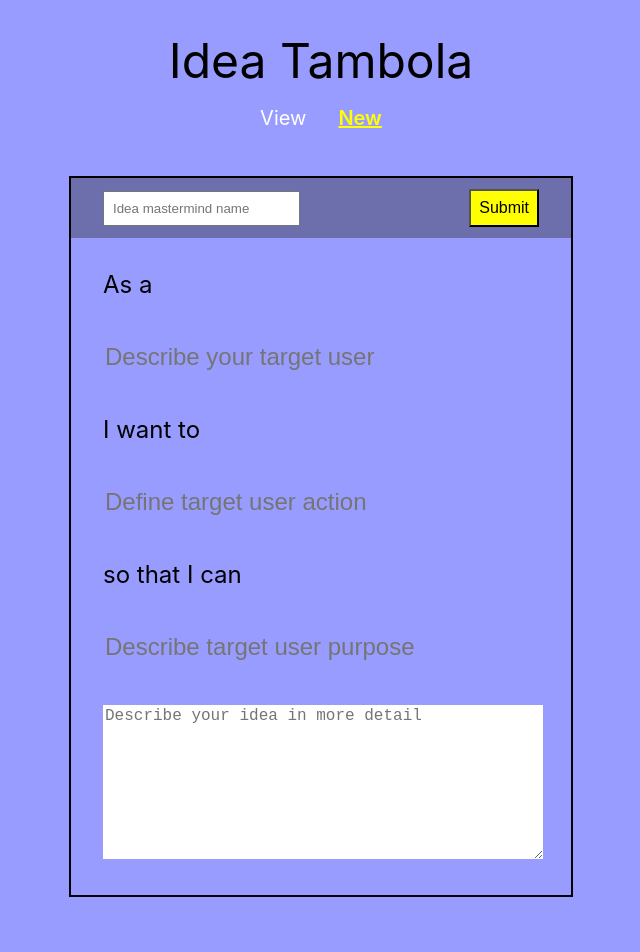
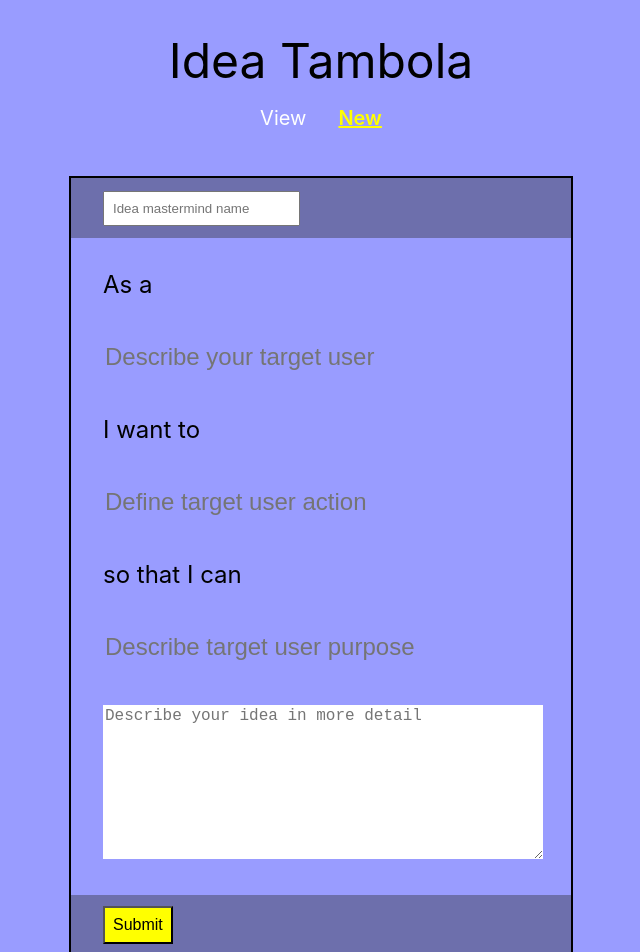
Before and after one commit to vikrembhagi/IdeaTambola, a React (Create React App) app: page /newidea in a window 1280 px wide. Shown: the top 952 px of the page, without its empty margins (319-959 px from the left). Before the commit the page ends 897 px from the top, so only its background shows below. Built offline with nearby package versions, Linux system fonts and the light colour scheme; no server answers; the database is empty.

Commit message:
Update NewIdea.tsx

```diff
--- a/src/Pages/NewIdea.tsx
+++ b/src/Pages/NewIdea.tsx
@@ -1,7 +1,9 @@
 import { useState } from "react"
+import { useHistory } from 'react-router-dom';
 
 export function NewIdea(props: { formSubmissionHook: (arg0: { content: { user: string; wants: string; purpose: string; author: string; description: string } }) => void }) {
     //Styling for UI
+    let history = useHistory();
     const compContainer = {
         display: "flex",
         width: "100%",
@@ -49,7 +51,7 @@ export function NewIdea(props: { formSubmissionHook: (arg0: { content: { user: s
         flexDirection: "row" as "row",
         height: 60,
         backgroundColor: "#6D6FAC",
-        justifyContent: "left",
+        justifyContent: "center",
         alignItems: "center",
         paddingLeft: "32px",
         paddingRight: "32px"
@@ -83,16 +85,14 @@ export function NewIdea(props: { formSubmissionHook: (arg0: { content: { user: s
         setIdeaPurpose("")
         setIdeaDescription("")
         setIdeaWants("")
+        history.push('/')
     }
 
     return (
         <div style={compContainer}>
             <div style={newIdeaToolbar}>
-                <div>
+                <div style={{ marginRight: "auto" }}>
                     <input style={{ padding: "8px" }} type="text" name="author" onChange={e => setIdeaAuthor(e.target.value)} value={ideaAuthor} placeholder="Idea mastermind name" />
-                </div>
-                <div style={{ marginLeft: "auto" }}>
-                    <input style={submitButton} onClick={formSubmit} type="submit" name="Submit Idea" />
                 </div>
             </div>
             <div style={formContainer}>
@@ -119,6 +119,12 @@ export function NewIdea(props: { formSubmissionHook: (arg0: { content: { user: s
                         <textarea style={{ ...ideaDescriptionStyle }} name="description" onChange={e => { setIdeaDescription(e.target.value) }} value={ideaDescription} placeholder="Describe your idea in more detail" />
                     </div>
                 </form>
+
+            </div>
+            <div style={newIdeaToolbar}>
+                <div style={{ marginRight: "auto" }}>
+                    <input style={submitButton} onClick={formSubmit} type="submit" name="Submit Idea" />
+                </div>
             </div>
         </div>
     )
```
